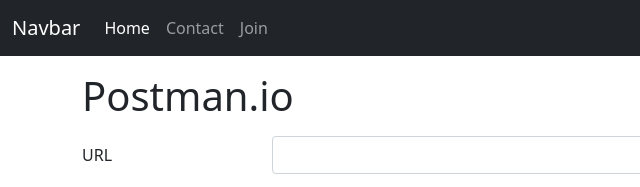
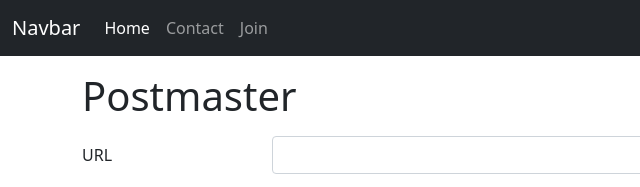
Before and after one commit to Troy2003/Postman_Clone, a plain HTML site: page index.html in a window 1280 px wide. Shown: the top 187 px of the page, 0-640 px from the left. Drawn offline with nearby package versions, Linux system fonts and the light colour scheme.

Commit message:
update h1 tag

```diff
--- a/index.html
+++ b/index.html
@@ -41,7 +41,7 @@
         </div>
     </nav>
     <div class="container">
-        <h1 class="my-3">Postman.io</h1>
+        <h1 class="my-3">Postmaster</h1>
     </div>
     <div class="container">
         <!-- urlfield here -->
```
